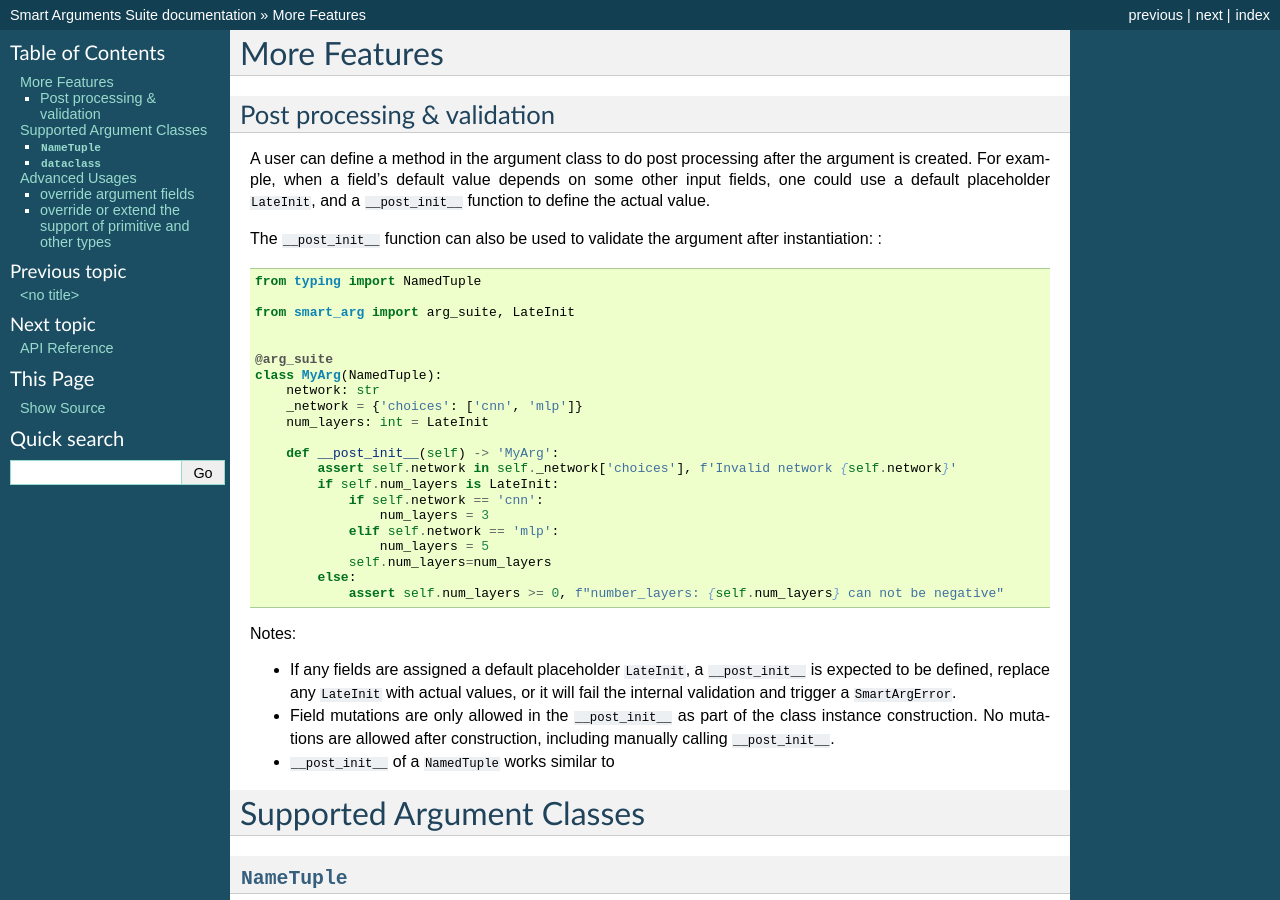
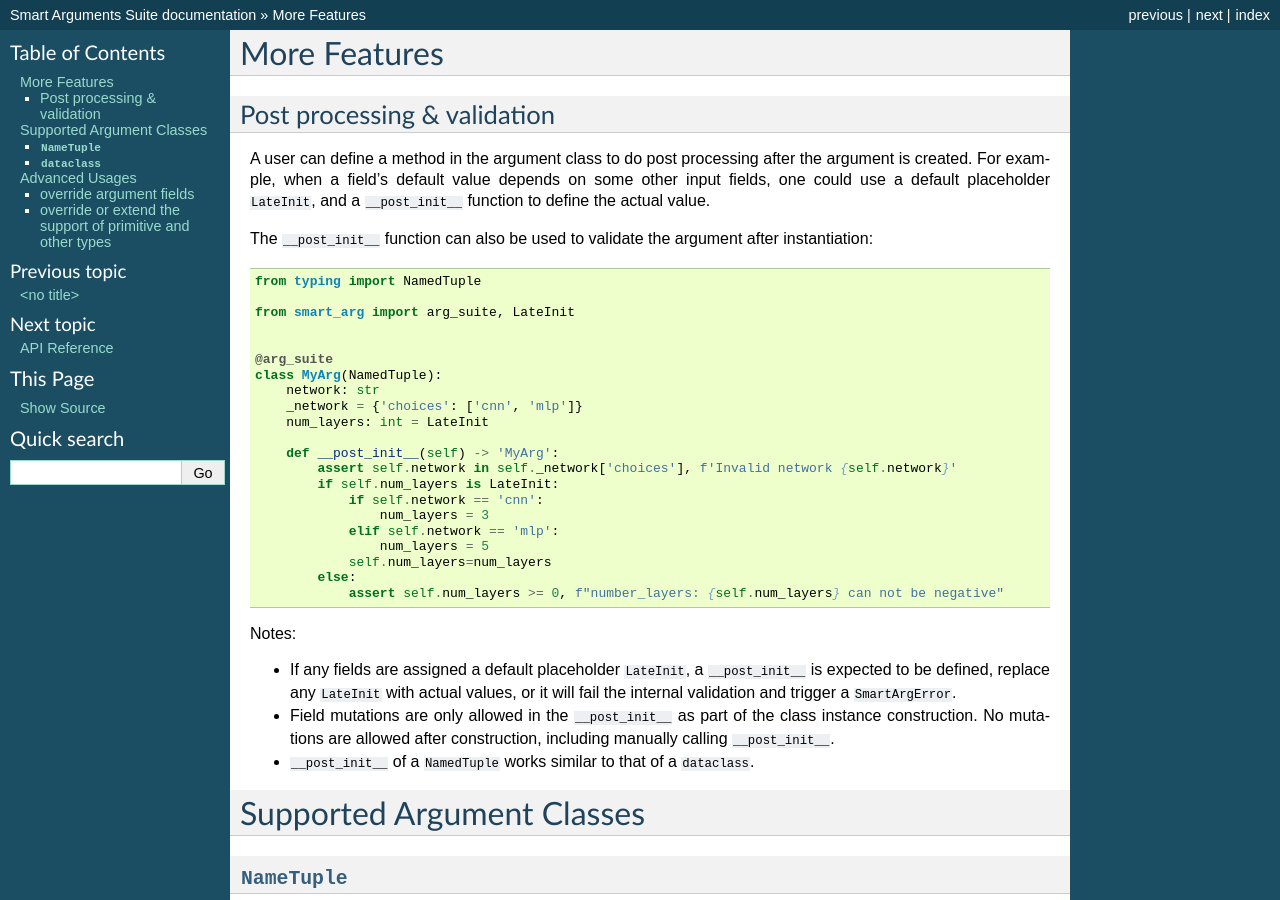
Before and after one commit to linkedin/smart-arg, a Sphinx documentation site: the page built from docs/advanced.md, in a window 1280 px wide and 900 px high. Built offline with Sphinx 7.4.7, drawn with Linux system fonts in a browser that asks for light colours.

Commit message:
Update python-app-py3.yml and address comments

````diff
--- a/docs/advanced.md
+++ b/docs/advanced.md
@@ -6,7 +6,7 @@ For example, when a field's default value depends on some other input fields, on
 placeholder `LateInit`, and a `__post_init__` function to define the actual value.
 
 The `__post_init__` function can also be used to validate the argument after instantiation:
-:
+
 ```python
 from typing import NamedTuple
 
@@ -36,7 +36,7 @@ Notes:
 to be defined, replace any `LateInit` with actual values, or it will fail the internal validation and trigger a `SmartArgError`.
 * Field mutations are only allowed in the `__post_init__` as part of the class instance construction. No mutations are
 allowed after construction, including manually calling `__post_init__`.
-* `__post_init__` of a `NamedTuple` works similar to
+* `__post_init__` of a `NamedTuple` works similar to that of a `dataclass`.
 
 ## Supported Argument Classes
 ### [`NameTuple`](https://docs.python.org/3.7/library/typing.html?highlight=namedtuple#typing.NamedTuple)
````
Also changed, not shown: CONTRIBUTING.md (+1 -1 lines), 1 other file.
